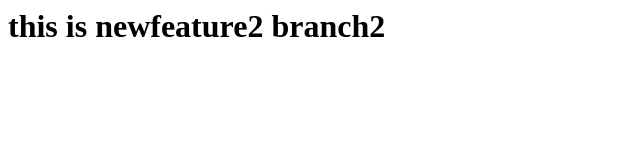
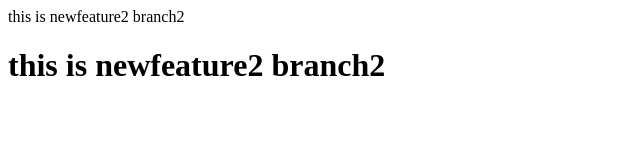
Before and after one commit to Vinay-Sawardekar/assignRepo2, a plain HTML site: page index.html in a window 1280 px wide. Shown: the whole page, without its empty margins (0-640 px from the left). Drawn offline with Linux system fonts and the light colour scheme.

Commit message:
updated index.html

```diff
--- a/index.html
+++ b/index.html
@@ -1,6 +1,7 @@
 <html>
 <head>
 <body>
+	<p> this is newfeature2 branch2 </p>
 	<h1> this is newfeature2 branch2 </h1>
 </body>
 </head>
```
